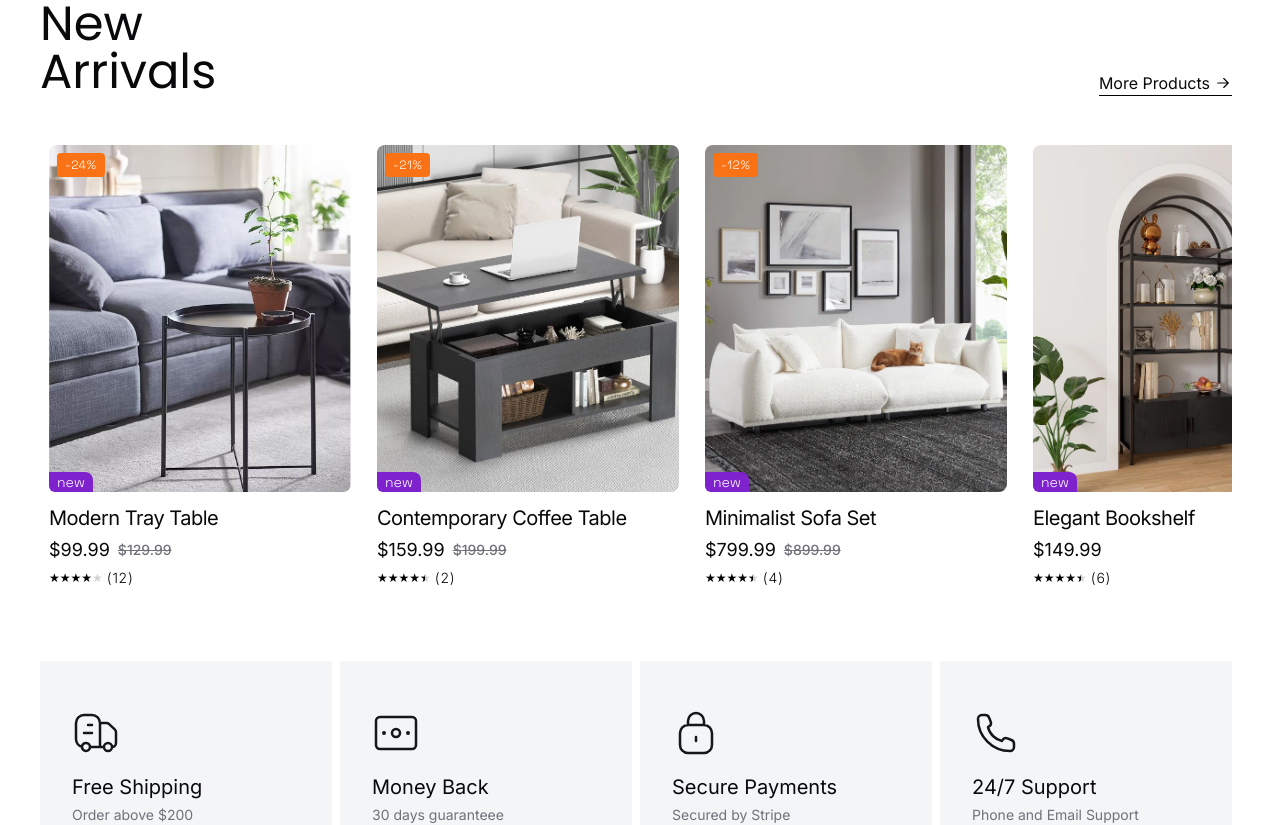
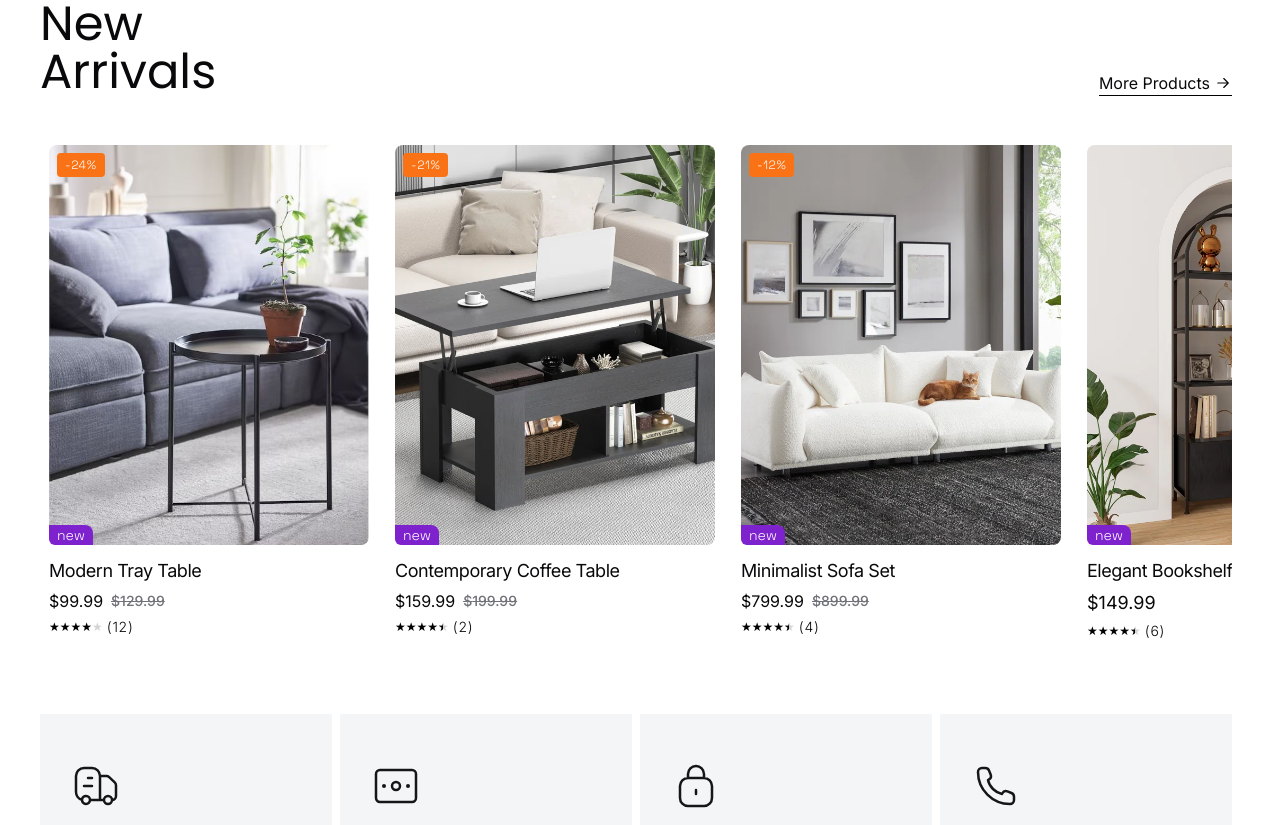
Before and after one commit to afridiwhatever/elegant-furnitures, a Next.js app: page / in a window 1280 px wide. Shown: the part 1780-2605 px from the top of the page. Built offline with nearby package versions, Linux system fonts and the light colour scheme.

Commit message:
making productcard truly dynamic

```diff
--- a/src/app/products/page.tsx
+++ b/src/app/products/page.tsx
@@ -90,7 +90,9 @@ const Products = async () => {
               {/* products */}
               <div className="grid grid-cols-2 lg:grid-cols-4 row-gap-2">
                 {products.map((prod, index) => {
-                  return <ProductCard key={prod.id} product={prod} />;
+                  return (
+                    <ProductCard key={prod.id} product={prod} context="grid" />
+                  );
                 })}
               </div>
             </div>
--- a/src/components/ProductCard.tsx
+++ b/src/components/ProductCard.tsx
@@ -8,8 +8,9 @@ import { getRatingAndReviewCount } from "@/lib/utils";
 
 interface ProductCardProps {
   product: Product;
+  context: "list" | "grid";
 }
-const ProductCard = ({ product }: ProductCardProps) => {
+const ProductCard = ({ product, context }: ProductCardProps) => {
   let discountPercent = 0;
   if (product.discounted_price) {
     discountPercent = Math.ceil(
@@ -25,7 +26,13 @@ const ProductCard = ({ product }: ProductCardProps) => {
     <div className="relative hover:cursor-pointer group rounded-md p-2 border border-transparent transition-all duration-150 hover:border-black hover:bg-slate-100 hover:shadow-lg">
       {/* image and button */}
       <div className="relative overflow-hidden rounded-md w-full">
-        <div className="relative aspect-auto pb-[115%] bg-neutralGray rounded-lg overflow-hidden">
+        <div
+          className={`relative ${
+            context === "grid"
+              ? "pb-[115%]"
+              : "w-[230px] h-[310px] lg:w-[320px] lg:h-[400px]"
+          }  bg-neutralGray rounded-lg overflow-hidden`}
+        >
           <Image
             src={product.images[0].url}
             fill
@@ -78,10 +85,10 @@ const ProductCard = ({ product }: ProductCardProps) => {
         href={`/product/${product.id}`}
         className="flex flex-col gap-1 mt-3 "
       >
-        <h4 className="text-base lg:text-xl tracking-tight">{product.name}</h4>
+        <h4 className="text-base lg:text-lg tracking-tight">{product.name}</h4>
         {product.discounted_price ? (
           <div className="flex gap-2 items-center ">
-            <p className="lg:text-lg">${product.discounted_price}</p>
+            <p>${product.discounted_price}</p>
             <p className="text-muted-foreground text-sm  line-through font-medium">
               ${product.price}
             </p>
--- a/src/components/ProductReel.tsx
+++ b/src/components/ProductReel.tsx
@@ -44,11 +44,7 @@ const ProductReel = async ({ tag }: { tag: ProductTag }) => {
       </div>
       <div className="overflow-x-auto mt-10 flex gap-2 pb-6">
         {products.map((prod) => {
-          return (
-            <div key={prod.name} className="min-w-80">
-              <ProductCard product={prod} />
-            </div>
-          );
+          return <ProductCard key={prod.name} product={prod} context="list" />;
         })}
       </div>
       <div className="mt-6 mb-6 block md:hidden">
```
